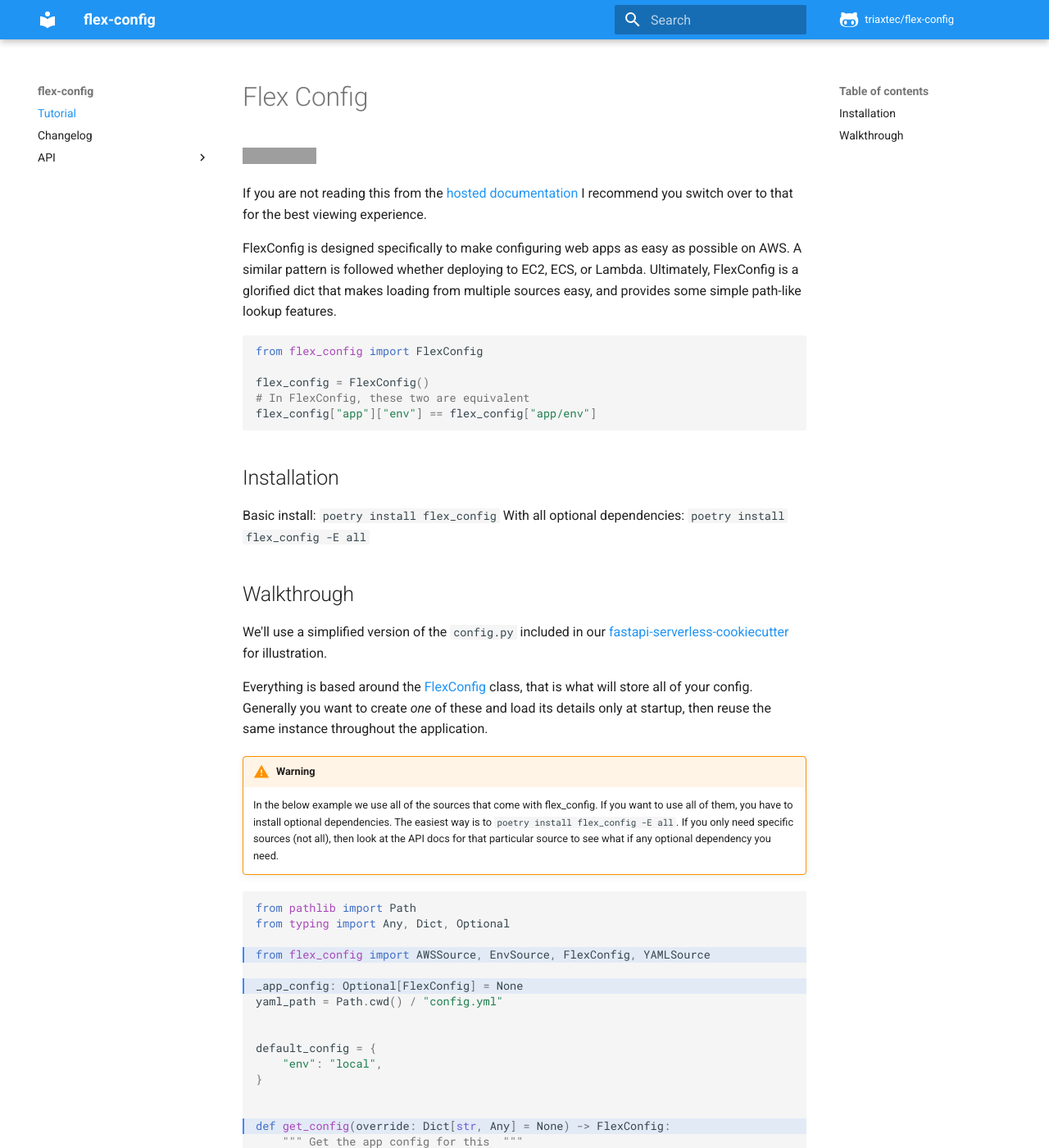
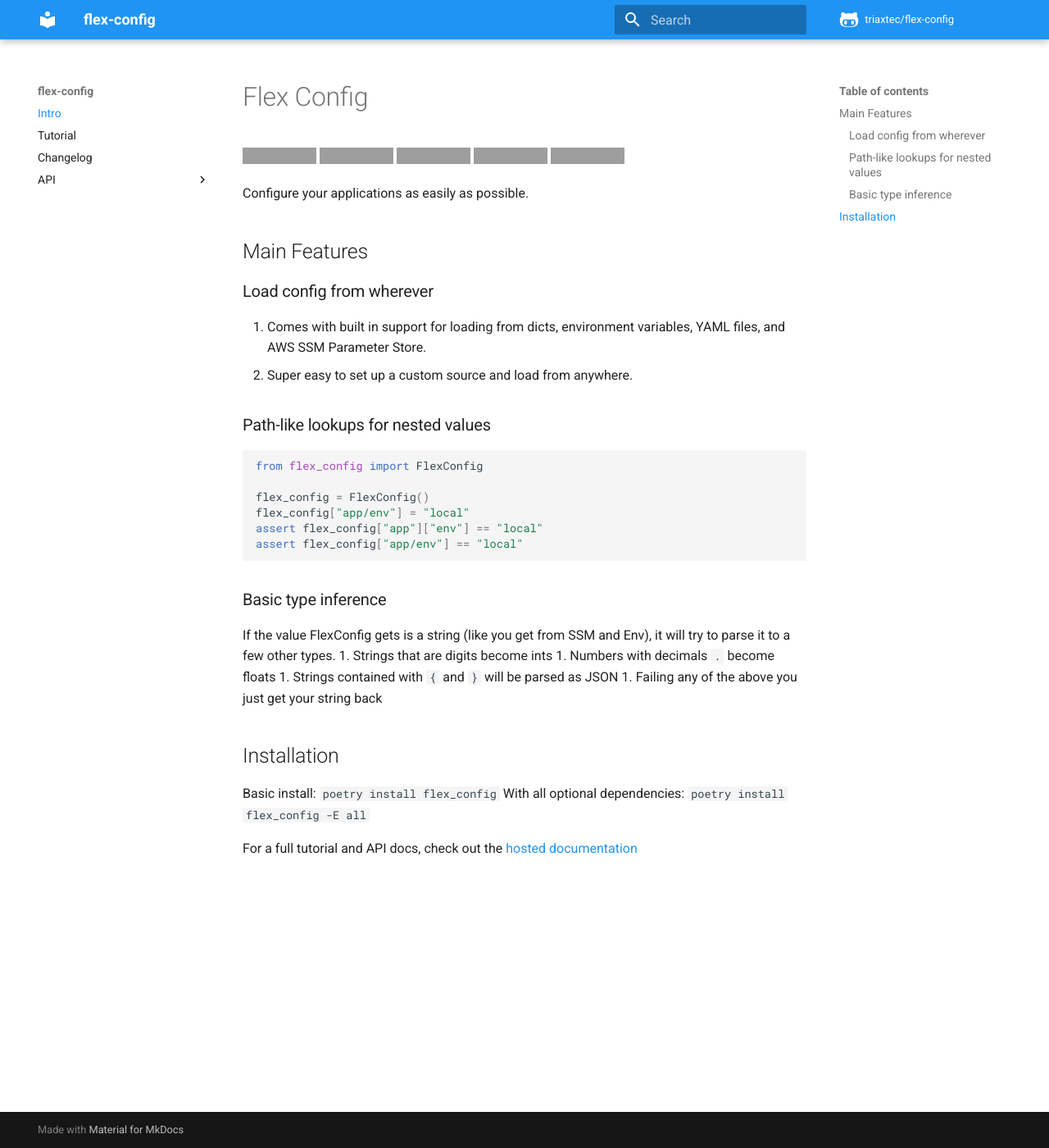
Before and after one commit to emann/flex-config, an MkDocs documentation site: the page built from docs/README.md, in a window 1280 px wide and 1400 px high. Shown: the whole window at 82% size. Built offline with MkDocs 1.6.1 and Material for MkDocs 9.7.7, drawn with Linux system fonts in a browser that asks for light colours; comment, search, counter and statistics services are not loaded; some of the changed text lies outside the part shown; grey boxes are pictures that could not be loaded.

Commit message:
Separate tutorial from README

````diff
--- a/docs/README.md
+++ b/docs/README.md
@@ -1,101 +1,40 @@
 # Flex Config
+[![triaxtec](https://circleci.com/gh/triaxtec/flex-config.svg?style=svg)](https://app.circleci.com/pipelines/github/triaxtec/flex-config?branch=master)
 [![codecov](https://codecov.io/gh/triaxtec/flex-config/branch/master/graph/badge.svg?token=3utvPfZSLB)](https://codecov.io/gh/triaxtec/flex-config)
+[![Code style: black](https://img.shields.io/badge/code%20style-black-000000.svg)](https://github.com/psf/black)
+[![Generic badge](https://img.shields.io/badge/type_checked-mypy-informational.svg)](https://mypy.readthedocs.io/en/stable/introduction.html)
+[![MIT license](https://img.shields.io/badge/License-MIT-blue.svg)](https://lbesson.mit-license.org/)
 
-If you are not reading this from the [hosted documentation] I recommend you switch over to that for the best viewing
- experience.
 
-FlexConfig is designed specifically to make configuring web apps as easy as possible on AWS. A similar pattern is followed
-whether deploying to EC2, ECS, or Lambda. Ultimately, FlexConfig is a glorified dict that makes loading from multiple
-sources easy, and provides some simple path-like lookup features.
+Configure your applications as easily as possible.
 
+## Main Features
+### Load config from wherever
+1. Comes with built in support for loading from dicts, environment variables, YAML files, and AWS SSM Parameter Store.
+2. Super easy to set up a custom source and load from anywhere.
+
+### Path-like lookups for nested values
 ```python
 from flex_config import FlexConfig
 
 flex_config = FlexConfig()
-# In FlexConfig, these two are equivalent
-flex_config["app"]["env"] == flex_config["app/env"]
+flex_config["app/env"] = "local"
+assert flex_config["app"]["env"] == "local"
+assert flex_config["app/env"] == "local"
 ```
+
+### Basic type inference
+If the value FlexConfig gets is a string (like you get from SSM and Env), it will try to parse it to a few other types.
+1. Strings that are digits become ints
+1. Numbers with decimals `.` become floats
+1. Strings contained with `{` and `}` will be parsed as JSON
+1. Failing any of the above you just get your string back
 
 ## Installation
 Basic install: `poetry install flex_config`
 With all optional dependencies: `poetry install flex_config -E all`
 
-## Walkthrough
-We'll use a simplified version of the `config.py` included in our
-[fastapi-serverless-cookiecutter](https://triaxtec.github.io/fastapi-serverless-cookiecutter/) for illustration.
-
-Everything is based around the [FlexConfig] class, that is what will store all of your config. Generally you want to
- create *one* of these and load its details only at startup, then reuse the same instance throughout the application.
-
-!!!warning
-    In the below example we use all of the sources that come with flex_config. If you want to use all of them, you have
-    to install optional dependencies. The easiest way is to `poetry install flex_config -E all`. If you only need specific
-    sources (not all), then look at the API docs for that particular source to see what if any optional dependency you need.
-
-```python hl_lines="4 6 15 17 19 20 25 37"
-{!./config.py!}
-```
-
-In the highlighted code, we:
-
-1. `import FlexConfig`
-2. Declare a private global instance called `_app_config`, defaulting to `None`.
-3. Declare a function called `get_config`. This is how every other part of the app will get the config.
-4. Use the global `_app_config` locally in our function.
-5. Return the global `_app_config` if it's already been set. This prevents us re-loading the config.
-6. If `_app_config` hasn't been set up yet, we set it to a brand new [FlexConfig].
-7. Return our loaded up config object.
-
-Now let's take a look at *where* we are loading the config from that ends up in `_app_config`.
+For a full tutorial and API docs, check out the [hosted documentation]
 
 
-```python hl_lines="10 11 12 26 27 31"
-{!./config.py!}
-```
-
-We have some defaults set in the code itself. Here this is a simple `dict` which very intentionally conforms to the
- [ConfigSource] Protocol which is required for anything passed into [load_sources]. If you have a lot of defaults, you
- may want to use a [YAMLSource] instead.
-
-Sources passed into [load_sources] are loaded **in order**. So in our case, we pass in `default_config` first so that
- every source we load later overrides it.
-
-```python hl_lines="4 26 28 31"
-{!./config.py!}
-```
-
-Next, we're including an [EnvSource] to load values from environment variables. Usually, this source is used to load
- just enough info to be able to load from other sources. In the case of our serverless applications (where this was
- taken from), we load the "env" config value to tell us which environment this is running in (e.g. "dev"). You could
- load your entire application's config from [EnvSource] if you wanted to, say, load a bunch of stuff from AWS Secrets
- manager into environment variables at boot up.
-
-```python hl_lines="4 26 29 31"
-{!./config.py!}
-```
-
-Next up is a [YAMLSource]. Commonly we use this to store local config when developing since setting up environment
- variables or SSM config is cumbersome for values that may change frequently.
-
-```python hl_lines="15 26 30 31"
-{!./config.py!}
-```
-
-In this case, we're also allowing users to provide an "override" param which we will load last. This pattern makes
- testing and loading config for CLIs much easier.
-
-```python hl_lines="4 33 34 35"
-{!./config.py!}
-```
-
-Finally, we're going to check which environment we're running in (loaded by all the previous sources). If we're not
- running locally, we load the rest of our config from AWS SSM. In this case, we've stored that info under the prefix
- "app/env" (e.g. "app/dev") though there is no limit to the length of the prefix nor the number of AWS sources you
- can load from.
-
 [hosted documentation]: https://triaxtec.github.io/flex-config
-[FlexConfig]: api/flex_config.md
-[load_sources]: api/flex_config.md#flex_config.FlexConfig.load_sources
-[ConfigSource]: api/config_source.md
-[YAMLSource]: api/yaml_source.md
-[EnvSource]: api/env_source.md
--- /dev/null
+++ b/docs/tutorial.md
@@ -0,0 +1,88 @@
+# Tutorial
+We'll use a simplified version of the `config.py` included in our
+[fastapi-serverless-cookiecutter](https://triaxtec.github.io/fastapi-serverless-cookiecutter/) for illustration.
+
+!!!warning
+    In the below example we use all of the sources that come with flex_config. If you want to use all of them, you have
+    to install optional dependencies. The easiest way is to `poetry install flex_config -E all`. If you only need specific
+    sources (not all), then look at the API docs for that particular source to see what if any optional dependency you need.
+
+## Creating a FlexConfig
+
+Everything is based around the [FlexConfig] class, that is what will store all of your config. Generally you want to
+ create *one* of these and load its details only at startup, then reuse the same instance throughout the application.
+
+```python hl_lines="4 6 15 17 19 20 25 37"
+{!./config.py!}
+```
+
+In the highlighted code, we:
+
+1. `import FlexConfig`
+2. Declare a private global instance called `_app_config`, defaulting to `None`.
+3. Declare a function called `get_config`. This is how every other part of the app will get the config.
+4. Use the global `_app_config` locally in our function.
+5. Return the global `_app_config` if it's already been set. This prevents us re-loading the config.
+6. If `_app_config` hasn't been set up yet, we set it to a brand new [FlexConfig].
+7. Return our loaded up config object.
+
+
+## Loading Sources
+
+### A `dict`
+Now let's take a look at *where* we are loading the config from that ends up in `_app_config`.
+
+
+```python hl_lines="10 11 12 26 27 31"
+{!./config.py!}
+```
+
+We have some defaults set in the code itself. Here this is a simple `dict` which very intentionally conforms to the
+ [ConfigSource] Protocol which is required for anything passed into [load_sources]. If you have a lot of defaults, you
+ may want to use a [YAMLSource] instead.
+
+Sources passed into [load_sources] are loaded **in order**. So in our case, we pass in `default_config` first so that
+ every source we load later overrides it.
+
+### Environment Variables
+We're including an [EnvSource] to load values from environment variables. Usually, this source is used to load
+ just enough info to be able to load from other sources. In the case of our serverless applications (where this was
+ taken from), we load the "env" config value to tell us which environment this is running in (e.g. "dev"). You could
+ load your entire application's config from [EnvSource] if you wanted to, say, load a bunch of stuff from AWS Secrets
+ manager into environment variables at boot up.
+```python hl_lines="4 26 28 31"
+{!./config.py!}
+```
+
+### YAML (or JSON) Files
+Next up is a [YAMLSource]. Commonly we use this to store local config when developing since setting up environment
+ variables or SSM config is cumbersome for values that may change frequently. Note that YAML is a [superset of JSON] so
+ you can also provide a JSON file here if you prefer.
+
+```python hl_lines="4 26 29 31"
+{!./config.py!}
+```
+
+### Overriding
+In this case, we're also allowing users to provide an "override" param which we will load last. This pattern makes
+ testing and loading config for CLIs much easier.
+```python hl_lines="15 26 30 31"
+{!./config.py!}
+```
+
+### AWS SSM Parameter Store
+ Finally, we're going to check which environment we're running in (loaded by all the previous sources). If we're not
+ running locally, we load the rest of our config from AWS SSM. In this case, we've stored that info under the prefix
+ "app/env" (e.g. "app/dev") though there is no limit to the length of the prefix nor the number of AWS sources you
+ can load from.
+```python hl_lines="4 33 34 35"
+{!./config.py!}
+```
+
+
+[FlexConfig]: api/flex_config.md
+[load_sources]: api/flex_config.md#flex_config.FlexConfig.load_sources
+[ConfigSource]: api/config_source.md
+[YAMLSource]: api/yaml_source.md
+[EnvSource]: api/env_source.md
+[superset of JSON]: https://yaml.org/spec/1.2/spec.html#id2759572
--- a/mkdocs.yml
+++ b/mkdocs.yml
@@ -15,7 +15,8 @@ repo_url: https://github.com/triaxtec/flex-config
 edit_uri: ''
 
 nav:
-    - Tutorial: 'README.md'
+    - Intro: 'README.md'
+    - Tutorial: 'tutorial.md'
     - Changelog: 'CHANGELOG.md'
     - API:
         FlexConfig: api/flex_config.md
````
